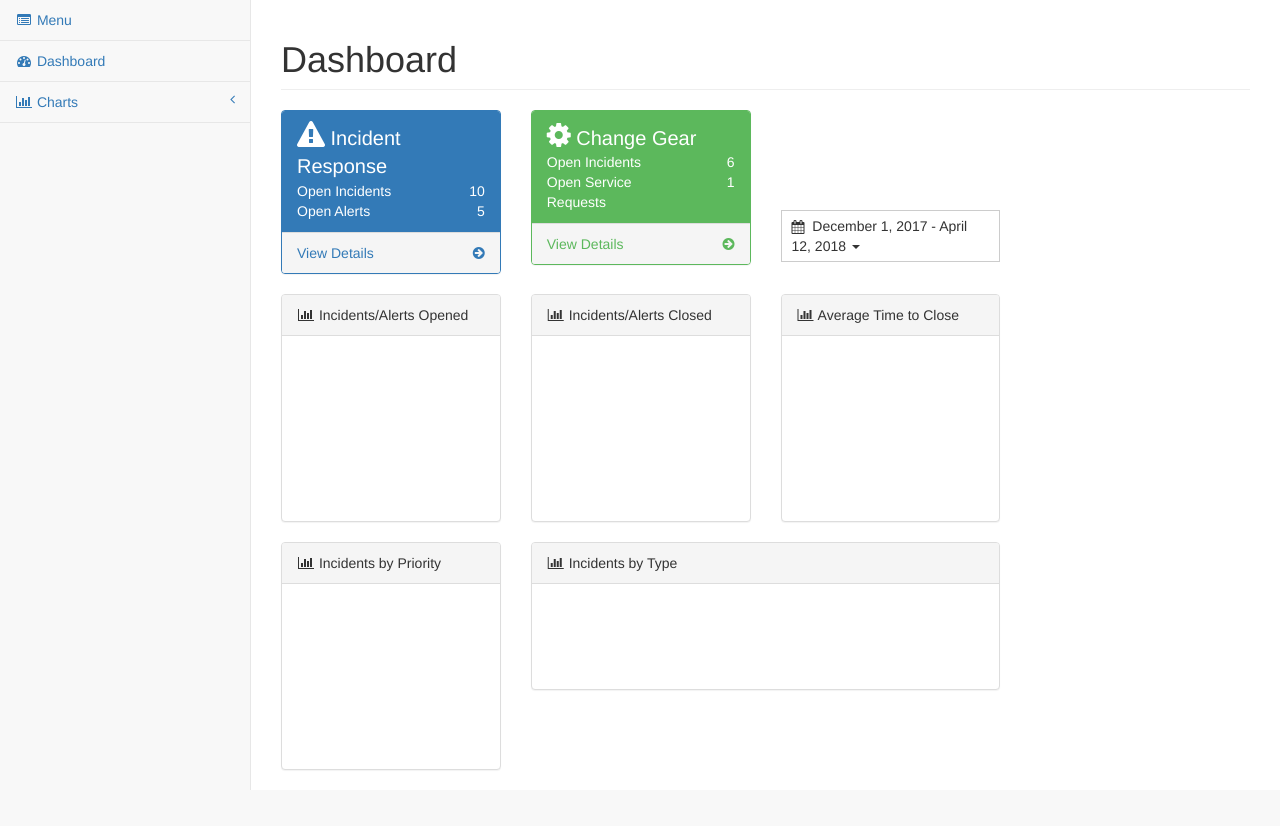
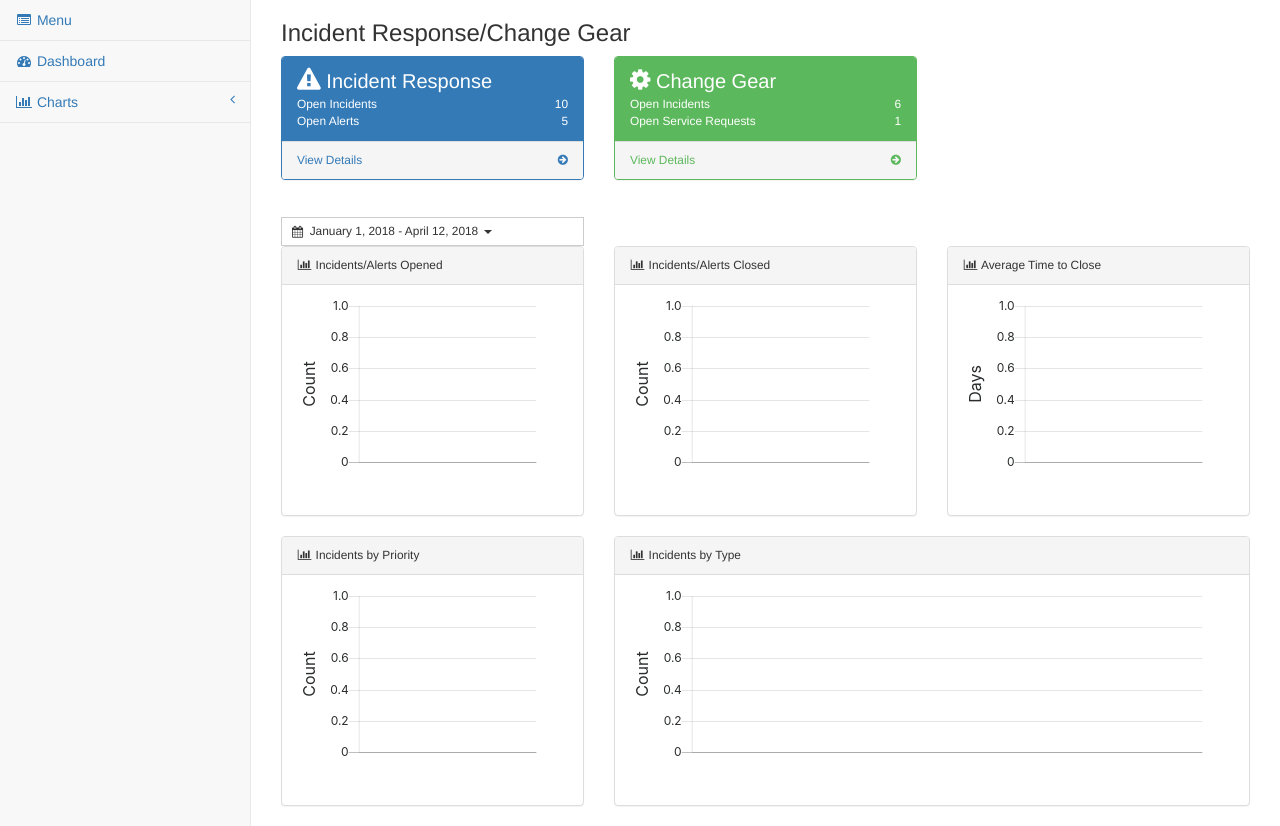
Before and after one commit to diehardv1/Dashboard, a PHP site: page / in a window 1280 px wide. Shown: the part 51-877 px from the top of the page. Before the commit the page ends 841 px from the top, so only its background shows below. Run offline with PHP 8.4, Linux system fonts and the light colour scheme; data that the repository does not hold is empty; a map, chart or similar area stays blank.

Commit message:
Copied irflow to index

```diff
--- a/index.php
+++ b/index.php
@@ -1,15 +1,18 @@
 <?php include 'indextop.php';?>
-
-        <div id="page-wrapper">
+        <div id="wait" style="display:none;width:69px;height:89px;border:none;position:absolute;top:40%;left:40%;padding:2px;z-index: 1;">
+            <img src='wait.gif' width="44" height="44" />
+            <br>Loading..
+        </div>
+        <div id="page-wrapper" style="font-size:.85em;">
             <div class="row">
                 <div class="col-lg-12">
-                    <h1 class="page-header">Dashboard</h1>
+                    <h3>Incident Response/Change Gear</h3>
                 </div>
                 <!-- /.col-lg-12 -->
             </div>
             <!-- /.row -->
             <div class="row">
-                <div class="col-lg-3">
+                <div class="col-lg-4">
                     <div class="panel panel-primary">
                         <div class="panel-heading">
                             <div class="row">
@@ -37,7 +40,7 @@
                         </a>
                     </div>
                 </div>
-                <div class="col-lg-3">
+                <div class="col-lg-4">
                     <div class="panel panel-green">
                         <div class="panel-heading">
                             <div class="row">
@@ -65,18 +68,11 @@
                         </a>
                     </div>
                 </div>
-                <div class="col-lg-3">
-                	<br><br><br><br><br>
-					<div id="reportrange" class="pull-right" style="background: #fff; cursor: pointer; padding: 5px 10px; border: 1px solid #ccc; width: 100%">
-    					<i class="glyphicon glyphicon-calendar fa fa-calendar"></i>&nbsp;
-    					<span></span> <b class="caret"></b>
-					</div>
-				</div>
             </div>
             <!-- /.row -->
 
             <div class="row" id="irflowtableID" style="display: none">
-                <div class="col-lg-9">
+                <div class="col-lg-12">
                     <div class="panel panel-default">
                         <div class="panel-heading">
                             <i class="fa fa-bar-chart-o fa-fw"></i> Data Listing
@@ -104,7 +100,18 @@
             <!-- /.row -->
 
             <div class="row">
-                <div class="col-lg-3">
+                <div class="col-lg-4">
+                	<br>
+					<div id="reportrange" class="pull-right" style="background: #fff; cursor: pointer; padding: 5px 10px; border: 1px solid #ccc; width: 100%">
+    					<i class="glyphicon glyphicon-calendar fa fa-calendar"></i>&nbsp;
+    					<span></span> <b class="caret"></b>
+					</div>
+				</div>
+            </div>
+            <!-- /.row -->
+
+            <div class="row">
+                <div class="col-lg-4">
                     <div class="panel panel-default">
                         <div class="panel-heading">
                             <i class="fa fa-bar-chart-o fa-fw"></i> Incidents/Alerts Opened
@@ -119,7 +126,7 @@
                     <!-- /.panel -->
                 </div>
                 <!-- /.col-lg-6 -->
-                <div class="col-lg-3">
+                <div class="col-lg-4">
                     <div class="panel panel-default">
                         <div class="panel-heading">
                             <i class="fa fa-bar-chart-o fa-fw"></i> Incidents/Alerts Closed
@@ -134,7 +141,7 @@
                     <!-- /.panel -->
                 </div>
                 <!-- /.col-lg-4 -->
-                <div class="col-lg-3">
+                <div class="col-lg-4">
                     <div class="panel panel-default">
                         <div class="panel-heading">
                             <i class="fa fa-bar-chart-o fa-fw"></i> Average Time to Close
@@ -152,8 +159,8 @@
             </div>
             <!-- /.row -->
 
-            <div class="row">
-                <div class="col-lg-3">
+            <div class="row row-eq-height">
+                <div class="col-lg-4">
                     <div class="panel panel-default">
                         <div class="panel-heading">
                             <i class="fa fa-bar-chart-o fa-fw"></i> Incidents by Priority
@@ -168,7 +175,7 @@
                     <!-- /.panel -->
                 </div>
 
-                <div class="col-lg-6">
+                <div class="col-lg-8">
                     <div class="panel panel-default">
                         <div class="panel-heading">
                             <i class="fa fa-bar-chart-o fa-fw"></i> Incidents by Type
@@ -176,7 +183,7 @@
                         </div>
                         <!-- /.panel-heading -->
                         <div class="panel-body">
-                            <canvas id="irflowType" height="70"></canvas>
+                            <canvas id="irflowType"></canvas>
                         </div>
                         <!-- /.panel-body -->
                     </div>
@@ -188,7 +195,6 @@
 
         </div>
         <!-- /#page-wrapper -->
-
 
     </div>
     <!-- /#wrapper -->
@@ -216,7 +222,7 @@
    <script src="vendor/moment.js/moment.min.js"></script>
    <script src="vendor/daterangepicker/daterangepicker.js"></script>
    <script type="text/javascript" src="js/processData.js"></script>
-   <script type="text/javascript" src="js/getDataDashboard.js"></script>
+   <script type="text/javascript" src="js/getDataIrflow.js"></script>
 
 </body>
 
```
